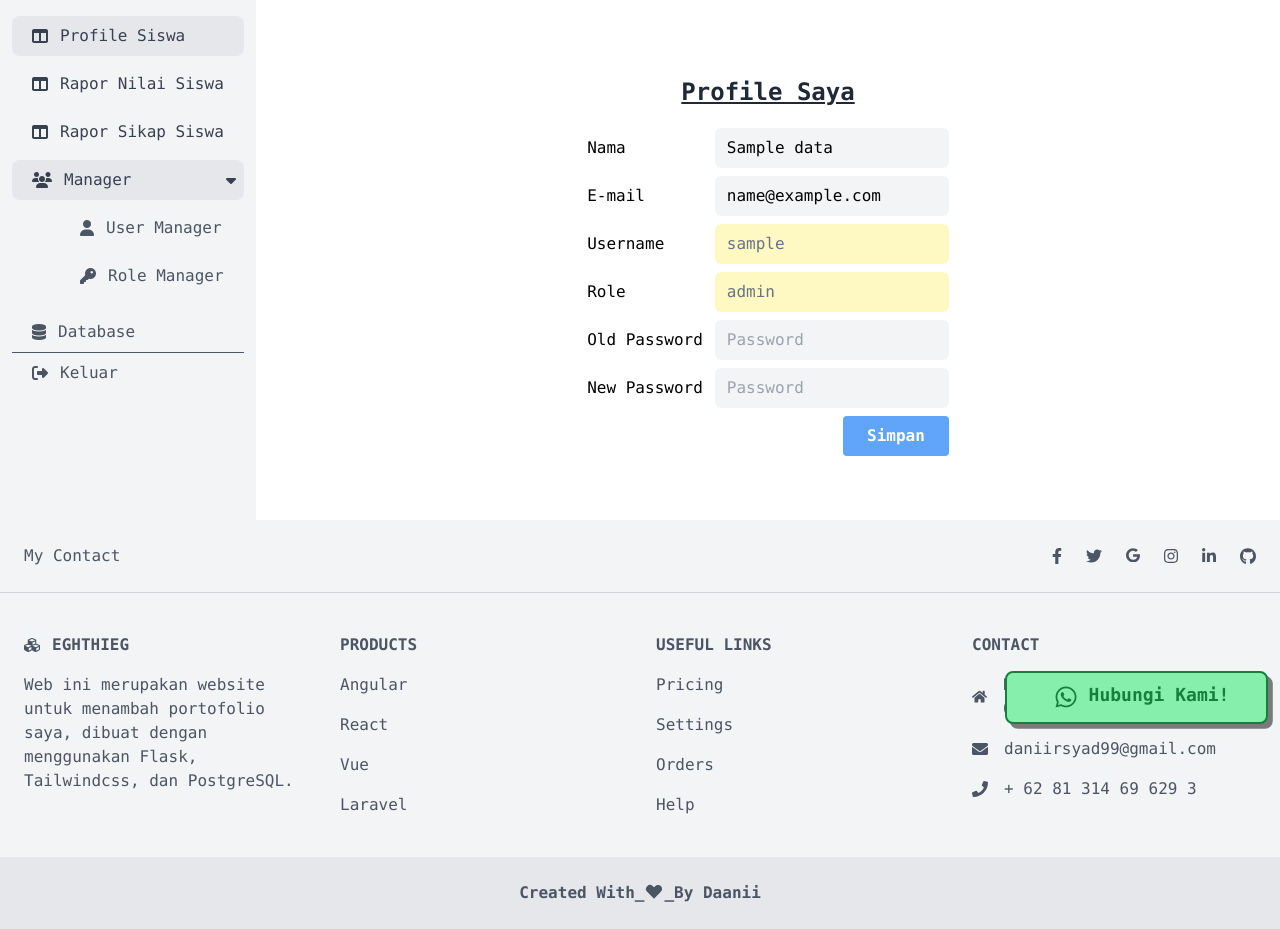
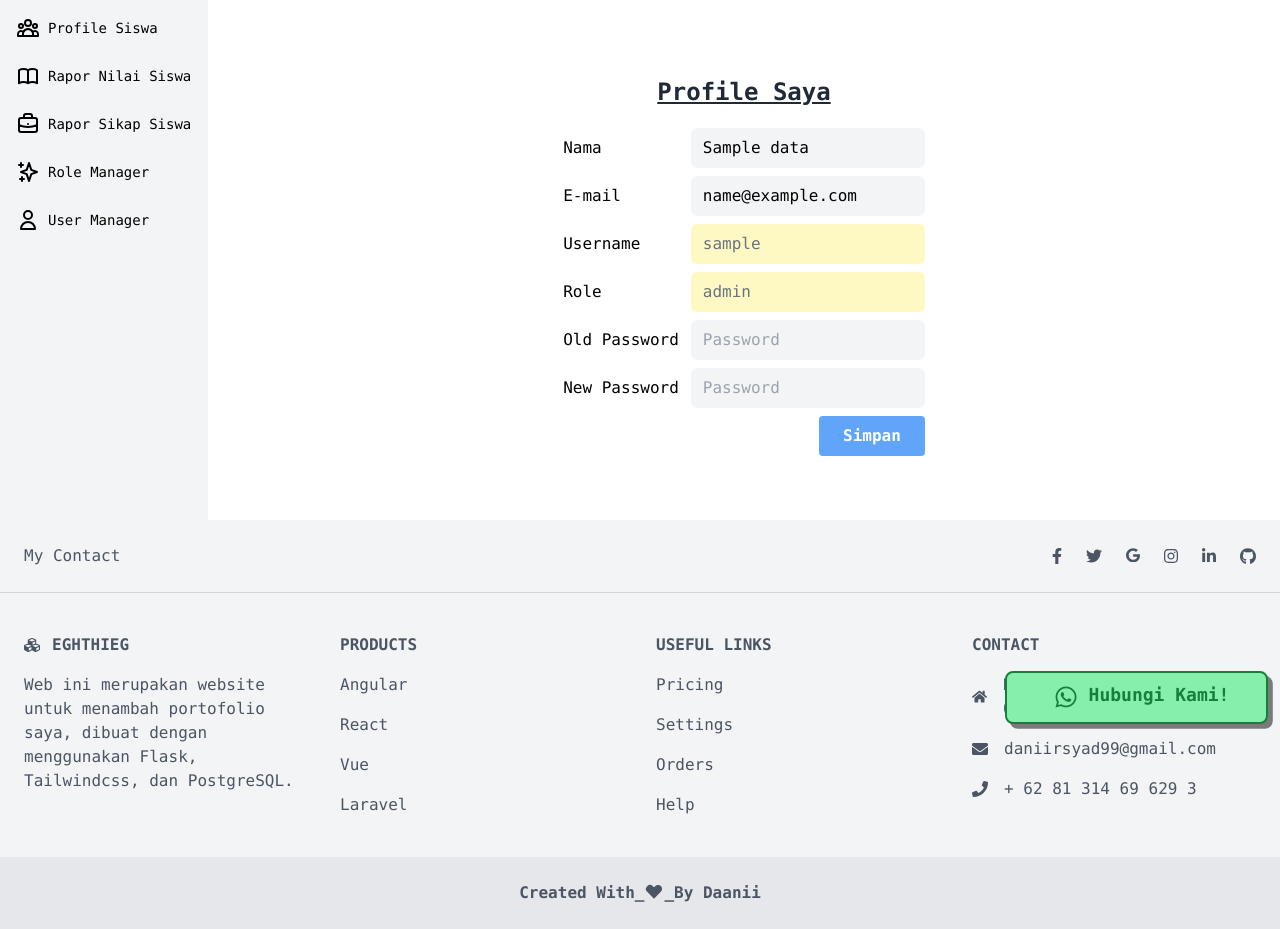
Before and after one commit to daniirsyad/web-data-sekolah, a Flask app: template templates/account.html in a window 1280 px wide. Shown: the part 64-993 px from the top of the page. Run offline with Flask 2, Linux system fonts and the light colour scheme; the template is opened without the code that fills it: most values are stand-ins (such as "Sample title", 1, 10 or a date in 2020); parts of the project's set-up code (start-up, migrations or seed data) failed here and were passed over; some libraries are stand-ins or nearby versions.

Commit message:
Merubah sidebar

```diff
--- a/static/css/main.css
+++ b/static/css/main.css
@@ -585,6 +585,10 @@ Ensure the default browser behavior of the `hidden` attribute.
   top: 10rem;
 }
 
+.bottom-0 {
+  bottom: 0px;
+}
+
 .m-3 {
   margin: 0.75rem;
 }
@@ -721,6 +725,10 @@ Ensure the default browser behavior of the `hidden` attribute.
 
 .ml-11 {
   margin-left: 2.75rem;
+}
+
+.ml-20 {
+  margin-left: 5rem;
 }
 
 .block {
@@ -1746,11 +1754,6 @@ Ensure the default browser behavior of the `hidden` attribute.
   background-color: rgb(243 244 246 / var(--tw-bg-opacity));
 }
 
-.hover\:bg-gray-50:hover {
-  --tw-bg-opacity: 1;
-  background-color: rgb(249 250 251 / var(--tw-bg-opacity));
-}
-
 .hover\:text-gray-100:hover {
   --tw-text-opacity: 1;
   color: rgb(243 244 246 / var(--tw-text-opacity));
@@ -1934,6 +1937,14 @@ Ensure the default browser behavior of the `hidden` attribute.
 }
 
 @media (min-width: 768px) {
+  .md\:ml-52 {
+    margin-left: 13rem;
+  }
+
+  .md\:block {
+    display: block;
+  }
+
   .md\:w-auto {
     width: auto;
   }
@@ -1944,6 +1955,14 @@ Ensure the default browser behavior of the `hidden` attribute.
 
   .md\:w-8\/12 {
     width: 66.666667%;
+  }
+
+  .md\:w-48 {
+    width: 12rem;
+  }
+
+  .md\:w-52 {
+    width: 13rem;
   }
 
   .md\:grid-cols-2 {
--- a/templates/base.html
+++ b/templates/base.html
@@ -19,16 +19,16 @@
     <!-- End Head -->
     <script src="https://ajax.googleapis.com/ajax/libs/jquery/3.6.0/jquery.min.js"></script>
   </head>
+  <header>{% include 'header.html' %}</header>
   <body class="font-mono">
-    {% include 'header.html' %}
     <div class="flex">
-      <div class="bg-gray-100">{% include 'sidebar.html' %}</div>
-      <div class="container px-4 py-10 overflow-y-hidden">
+      <div>{% include 'sidebar.html' %}</div>
+      <div class="container px-4 py-10">
         <!-- Start Body -->
         {% block body %} {% endblock %}
         <!-- End Body -->
       </div>
     </div>
-    {% include 'bubble.html' %} {% include 'footer.html' %}
   </body>
+  {% include 'bubble.html' %} {% include 'footer.html' %}
 </html>
--- a/templates/sidebar.html
+++ b/templates/sidebar.html
@@ -1,129 +1,107 @@
-<aside id="sidebarroot" class="w-64 sm:w-64 relative">
-  <div
-    id="showbtn"
-    class="absolute flex justify-center cursor-pointer rounded-full border-2 border-gray-800 text-xl px-1 bg-gray-50 -right-6 top-40 sm:hidden"
-  >
-    <i class="fas fa-angle-right"></i>
-  </div>
-  <div class="overflow-x-hidden">
-    <div class="overflow-y-auto py-4 px-3 bg-gray-100 block h-">
-      <ul class="space-y-2">
-        <li>
+<div class="h-full overflow-y-auto bg-gray-100 p-2 md:w-52">
   <a
     href="/"
-            class="flex item-center p-2 text-base rounded-lg hover:bg-gray-200 hover:text-gray-700 active:bg-gray-200 active:text-gray-700 bg-gray-200 text-gray-700"
-            ><div class="flex items-center ml-3">
-              <i class="fas fa-columns"></i>
-            </div>
-            <span class="ml-3">Profile Siswa</span>
-          </a>
-        </li>
-        <li>
+    class="mb-2 block rounded-md bg-gray-100 p-2 text-sm font-medium hover:bg-gray-200"
+    title="Profile Siswa"
+    ><div class="flex items-center">
+      <svg
+        xmlns="http://www.w3.org/2000/svg"
+        class="h-6 w-6"
+        fill="none"
+        viewBox="0 0 24 24"
+        stroke="currentColor"
+        stroke-width="2"
+      >
+        <path
+          stroke-linecap="round"
+          stroke-linejoin="round"
+          d="M17 20h5v-2a3 3 0 00-5.356-1.857M17 20H7m10 0v-2c0-.656-.126-1.283-.356-1.857M7 20H2v-2a3 3 0 015.356-1.857M7 20v-2c0-.656.126-1.283.356-1.857m0 0a5.002 5.002 0 019.288 0M15 7a3 3 0 11-6 0 3 3 0 016 0zm6 3a2 2 0 11-4 0 2 2 0 014 0zM7 10a2 2 0 11-4 0 2 2 0 014 0z"
+        /></svg
+      ><span class="ml-2 hidden md:block">Profile Siswa</span>
+    </div></a
+  >
   <a
     href="/raporsiswa"
-            class="flex item-center p-2 text-base rounded-lg hover:bg-gray-200 hover:text-gray-700 active:bg-gray-200 active:text-gray-700 bg-gray-100 text-gray-700"
-            ><div class="flex items-center ml-3">
-              <i class="fas fa-columns"></i>
-            </div>
-            <span class="ml-3">Rapor Nilai Siswa</span>
-          </a>
-        </li>
-        <li>
+    class="mb-2 block rounded-md bg-gray-100 p-2 text-sm font-medium hover:bg-gray-200"
+    title="Rapor Nilai Siswa"
+    ><div class="flex items-center">
+      <svg
+        xmlns="http://www.w3.org/2000/svg"
+        class="h-6 w-6"
+        fill="none"
+        viewBox="0 0 24 24"
+        stroke="currentColor"
+        stroke-width="2"
+      >
+        <path
+          stroke-linecap="round"
+          stroke-linejoin="round"
+          d="M12 6.253v13m0-13C10.832 5.477 9.246 5 7.5 5S4.168 5.477 3 6.253v13C4.168 18.477 5.754 18 7.5 18s3.332.477 4.5 1.253m0-13C13.168 5.477 14.754 5 16.5 5c1.747 0 3.332.477 4.5 1.253v13C19.832 18.477 18.247 18 16.5 18c-1.746 0-3.332.477-4.5 1.253"
+        /></svg
+      ><span class="ml-2 hidden md:block">Rapor Nilai Siswa</span>
+    </div></a
+  >
   <a
-            href="/raporsikapsiswa"
-            class="flex item-center p-2 text-base rounded-lg hover:bg-gray-200 hover:text-gray-700 active:bg-gray-200 active:text-gray-700 bg-gray-100 text-gray-700"
-            ><div class="flex items-center ml-3">
-              <i class="fas fa-columns"></i>
-            </div>
-            <span class="ml-3">Rapor Sikap Siswa</span>
-          </a>
-        </li>
-        <li>
-          <button
-            type="button"
-            id="dropdownbtn"
-            class="flex items-center p-2 w-full text-base bg-gray-200 text-gray-700 rounded-lg hover:bg-gray-200 hover:text-gray-700 active:bg-gray-200 active:text-gray-700"
+    href="raporsikapsiswa"
+    class="mb-2 block rounded-md bg-gray-100 p-2 text-sm font-medium hover:bg-gray-200"
+    title="Rapor Sikap Siswa"
+    ><div class="flex items-center">
+      <svg
+        xmlns="http://www.w3.org/2000/svg"
+        class="h-6 w-6"
+        fill="none"
+        viewBox="0 0 24 24"
+        stroke="currentColor"
+        stroke-width="2"
       >
-            <div class="flex items-center ml-3">
-              <i class="fas fa-users"></i>
-            </div>
-            <span class="flex-1 ml-3 text-left whitespace-nowrap">Manager</span>
-            <i id="dropdownarrow" class="fas fa-caret-down"></i>
-          </button>
-          <ul id="dropdown-ul-1" class="space-y-2 overflow-hidden py-2">
-            <li>
+        <path
+          stroke-linecap="round"
+          stroke-linejoin="round"
+          d="M21 13.255A23.931 23.931 0 0112 15c-3.183 0-6.22-.62-9-1.745M16 6V4a2 2 0 00-2-2h-4a2 2 0 00-2 2v2m4 6h.01M5 20h14a2 2 0 002-2V8a2 2 0 00-2-2H5a2 2 0 00-2 2v10a2 2 0 002 2z"
+        /></svg
+      ><span class="ml-2 hidden md:block">Rapor Sikap Siswa</span>
+    </div></a
+  >
   <a
     href="/usermanager"
-                class="flex items-center ml-11 p-2 pl-3 text-base text-gray-600 rounded-lg hover:bg-gray-200 hover:text-gray-700 active:bg-gray-200 active:text-gray-700"
-                ><div class="flex items-center ml-3">
-                  <i class="fas fa-user"></i>
-                </div>
-                <span class="ml-3"> User Manager </span></a
+    class="mb-2 block rounded-md bg-gray-100 p-2 text-sm font-medium hover:bg-gray-200"
+    title="Role Manager"
+    ><div class="flex items-center">
+      <svg
+        xmlns="http://www.w3.org/2000/svg"
+        class="h-6 w-6"
+        fill="none"
+        viewBox="0 0 24 24"
+        stroke="currentColor"
+        stroke-width="2"
       >
-            </li>
-            <li>
+        <path
+          stroke-linecap="round"
+          stroke-linejoin="round"
+          d="M5 3v4M3 5h4M6 17v4m-2-2h4m5-16l2.286 6.857L21 12l-5.714 2.143L13 21l-2.286-6.857L5 12l5.714-2.143L13 3z"
+        /></svg
+      ><span class="ml-2 hidden md:block">Role Manager</span>
+    </div></a
+  >
   <a
     href="/rolemanager"
-                class="flex items-center ml-11 p-2 pl-3 text-base text-gray-600 rounded-lg hover:bg-gray-200 hover:text-gray-700 active:bg-gray-200 active:text-gray-700"
-                ><div class="flex items-center ml-3">
-                  <i class="fas fa-key"></i>
+    class="mb-2 block rounded-md bg-gray-100 p-2 text-sm font-medium hover:bg-gray-200"
+    title="User Manager"
+    ><div class="flex items-center">
+      <svg
+        xmlns="http://www.w3.org/2000/svg"
+        class="h-6 w-6"
+        fill="none"
+        viewBox="0 0 24 24"
+        stroke="currentColor"
+        stroke-width="2"
+      >
+        <path
+          stroke-linecap="round"
+          stroke-linejoin="round"
+          d="M16 7a4 4 0 11-8 0 4 4 0 018 0zM12 14a7 7 0 00-7 7h14a7 7 0 00-7-7z"
+        /></svg
+      ><span class="ml-2 hidden md:block">User Manager</span>
+    </div></a
+  >
 </div>
-                <span class="ml-3"> Role Manager </span></a
-              >
-            </li>
-          </ul>
-        </li>
-
-        <li>
-          <a
-            href="#"
-            class="flex item-center p-2 text-base text-gray-600 rounded-lg hover:bg-gray-00 hover:text-gray-700 active:bg-gray-200 active:text-gray-700"
-          >
-            <div class="flex items-center ml-3">
-              <i class="fas fa-database"></i>
-            </div>
-            <span class="ml-3"> Database </span>
-          </a>
-        </li>
-      </ul>
-      <ul class="space-y-2 border-t border-gray-600">
-        <li>
-          <a
-            href="/logout"
-            class="flex item-center p-2 text-base text-gray-600 rounded-lg hover:bg-gray-200 hover:text-gray-700 active:bg-gray-200 active:text-gray-700"
-          >
-            <div class="flex items-center ml-3">
-              <i class="fas fa-sign-out-alt"></i>
-            </div>
-            <span class="ml-3"> Keluar </span>
-          </a>
-        </li>
-      </ul>
-    </div>
-  </div>
-</aside>
-<script>
-  $(document).ready(function () {
-    $("#showbtn").click(function () {
-      $("#sidebarroot").toggleClass("w-0");
-    });
-    $("#dropdownbtn").click(function () {
-      var x = $("ul#dropdown-ul-1 li").length * 50 + 16;
-      if ($("#dropdownbtn").hasClass("bg-gray-200")) {
-        $("#dropdownbtn").removeClass("bg-gray-200 text-gray-700");
-        $("#dropdownbtn").addClass("bg-gray-100 text-gray-600");
-        $("#dropdown-ul-1").animate({
-          height: "toggle",
-        });
-        $("#dropdownarrow").removeClass("rotate-180");
-      } else {
-        $("#dropdownbtn").addClass("bg-gray-200 text-gray-700");
-        $("#dropdownbtn").removeClass("bg-gray-100 text-gray-600");
-        $("#dropdown-ul-1").animate({
-          height: "toggle",
-        });
-        $("#dropdownarrow").addClass("rotate-180");
-      }
-    });
-  });
-</script>
```
Lines whose indentation alone changed are shown as unchanged.
